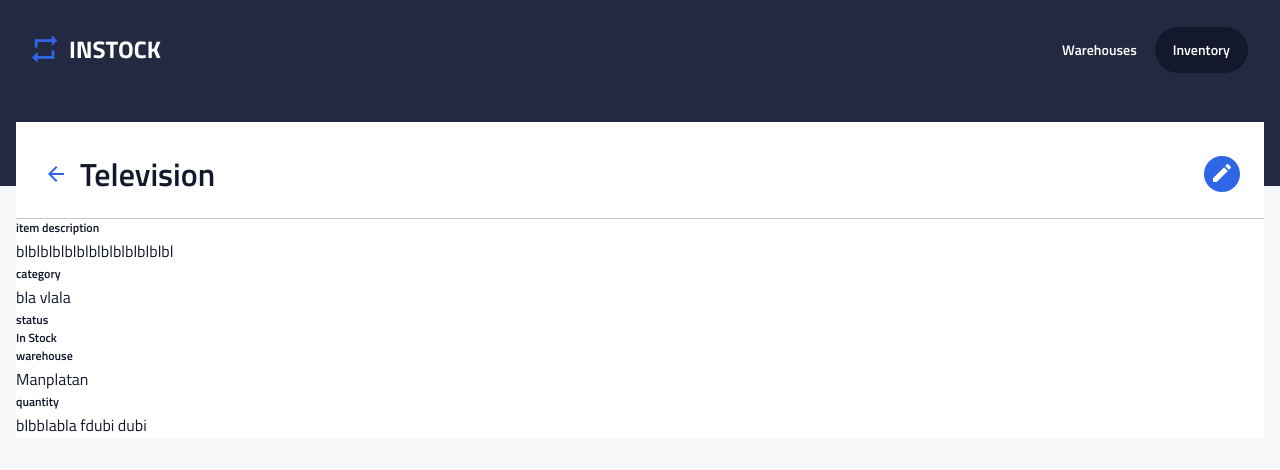
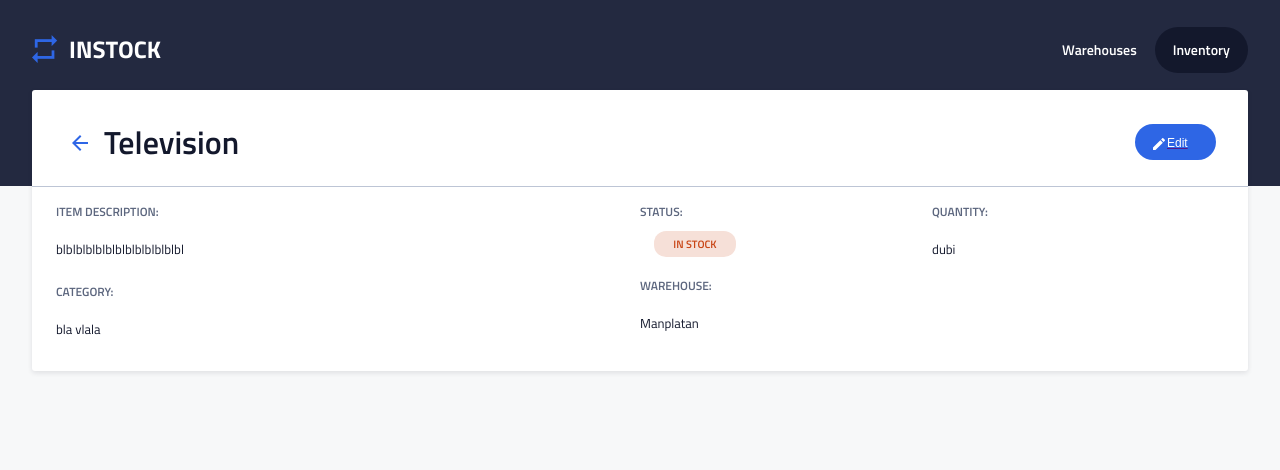
Before and after one commit to SimonMilord/instock_client, a React (Create React App) app: page /inventory/1 in a window 1280 px wide. Shown: the top 470 px of the page. Built offline with nearby package versions, Linux system fonts and the light colour scheme.

Commit message:
working on components styles

```diff
--- a/src/components/InventoryItemDetails/InventoryItemDetails.jsx
+++ b/src/components/InventoryItemDetails/InventoryItemDetails.jsx
@@ -13,23 +13,31 @@ function InventoryItemDetails(props) {
         <div className="itemDetails">
             <div className="itemDetails__subHead">
                 <div className="itemDetails__subHead-left">
-                    <img className="itemDetails__subHead-arrow" src={arrowBack} alt="back arrow" />
+                    <Link to="/inventory:id">
+                        <img className="itemDetails__subHead-arrow" src={arrowBack} alt="back arrow" />
+                    </Link>
                     <h1 className="itemDetails__subHead-title">Television</h1>
+                    {/* <h1 className="itemDetails__subHead-title">{props.itemName</h1> */}
                 </div>
+                <div>
                 <Link>
-                    <button className="itemDetails__subHead-btn"><img className="itemDetails__subHead-btn-img" src={editPen} alt="editing icon" /></button>
+                    <button className="itemDetails__subHead-btn--mobile"><img className="itemDetails__subHead-btn--mobile-img" src={editPen} alt="editing icon" /></button>
                 </Link>
+                <Link>
+                    <button className="itemDetails__subHead-btn--tabDesk"><img className="itemDetails__subHead-btn--tabDesk-img" src={editPen} alt="editing icon" />Edit</button>
+                </Link>
+                </div>
             </div>
 
             <div className="itemDetails__content">
                 <div className="itemDetails__contentBox itemDetails__contentBox--left">
                     <div className="itemDetails__contentBox-data">
-                        <h4 className="itemDetails__lable">item description</h4>
-                        <p>blblblblblblblblblblblblbl</p>
+                        <h4 className="itemDetails__label">item description:</h4>
+                        <p className="itemDetails__data">blblblblblblblblblblblblbl</p>
                         {/* <p>{props.description}</p> */}
                     </div>
                     <div className="itemDetails__contentBox-data">
-                        <h4 className="itemDetails__lable">category</h4>
+                        <h4 className="itemDetails__label">category:</h4>
                         <p className="itemDetails__data">bla vlala</p>
                         {/* <p className="itemDetails__data">{props.category}</p> */}
                     </div>
@@ -38,20 +46,20 @@ function InventoryItemDetails(props) {
                 <div className="itemDetails__contentBox itemDetails__contentBox--right">
                     <div className="itemDetails__contentSubBox">
                         <div className="itemDetails__contentBox-data">
-                            <h4 className="itemDetails__lable">status</h4>
-                            <h4 className='card__status card__status--out'>In Stock</h4>
-                            {/* <h4 className={props.status === 'In Stock' ? 'card__status': 'card__status card__status--out'}>{props.status}</h4> */}
+                            <h4 className="itemDetails__label">status:</h4>
+                            <h4 className='itemDetails__status itemDetails__status--out'>In Stock</h4>
+                            {/* <h4 className={props.status === 'In Stock' ? 'itemDetails__status': 'itemDetail__status itemDetail__status--out'}>{props.status}</h4> */}
                         </div>
                         <div className="itemDetails__contentBox-data">
-                            <h4 className="itemDetails__lable">warehouse</h4>
+                            <h4 className="itemDetails__label">warehouse:</h4>
                             <p className="itemDetails__data">Manplatan</p>
                             {/* <p className="itemDetails__data">{props.warehouseName}</p> */}
                         </div>
                     </div>
                     <div className="itemDetails__contentSubBox">
                         <div className="itemDetails__contentBox-data">
-                            <h4 className="itemDetails__lable">quantity</h4>
-                            <p className="itemDetails__data">blbblabla fdubi dubi</p>
+                            <h4 className="itemDetails__label">quantity:</h4>
+                            <p className="itemDetails__data">dubi</p>
                             {/* <p className="itemDetails__data">{props.quantity}</p> */}
                         </div>
 
--- a/src/components/InventoryItemDetails/InventoryItemDetails.scss
+++ b/src/components/InventoryItemDetails/InventoryItemDetails.scss
@@ -6,19 +6,30 @@
 .itemDetails {
     margin: -4rem 1rem 10.375rem;
     background-color: $global-white-color;
+    border-radius: .1875rem;
+    box-shadow: 0px 2px 5px rgba(19, 24, 44, 0.1);
+
+    @include tablet {
+        margin: -6rem 2rem 0 2rem;
+
+    }
 
     &__subHead {
         @include display-flex(row, space-between, center);
         padding: 2rem 1.5rem 1.5rem 1.5rem;
         border-bottom: .0625rem solid $secondary-grey;
 
+        @include tablet {
+            padding: 2rem 2rem 1.5rem 2rem;
+        }
+
 
         &-left {
-            @include display-flex(row, flex-start,center);
+            @include display-flex(row, space-between,center);
         }
 
         &-arrow {
-            padding: 0 .75rem 0 .25rem;
+            padding: 0.25rem .75rem 0 .25rem;
 
         }
 
@@ -26,7 +37,7 @@
 
         }
 
-        &-btn {
+        &-btn--mobile {
             width: 2.25rem;
             height: 2.25rem;
             border-radius: 1.125rem;
@@ -35,9 +46,127 @@
             color: $global-white-color;
 
             &-img {
+            filter: brightness(100);
+            }
+
+            @include tablet {
+                display: none;
+            }
+
+        }
+
+
+
+        &-btn--tabDesk {
+            display: none;
+            width: 5.0625rem;
+            height: 2.25rem;
+            border-radius: 1.125rem;
+            border: none;
+            background-color: $interactive-color;
+            color: $global-white-color;
+            padding: .75rem 0 0 1rem;
+            font-size: .75rem;
+            text-decoration: none;
+
+            &-img {
                 filter: brightness(100);
+                margin-bottom: -1rem;
+                height: 1rem;
+                object-position: 10% 50%;
+
+
+
+            }
+
+            @include tablet {
+                display: flex;
             }
 
         }
     }
+
+    &__content {
+
+        margin: 1rem 1.5rem;
+        padding-bottom: 0.5rem;
+
+        @include tablet {
+            @include display-flex(row, flex-start, none)
+        }
+
+    }
+
+    &__contentBox {
+
+        @include tablet {
+            width: 50%;
+        }
+
+
+        &--right {
+            @include display-flex(row, none, none);
+        }
+
+
+        &-data {
+            margin-bottom: 1.25rem;
+
+        }
+    }
+
+    &__contentSubBox {
+        width: 50%;
+
+    }
+
+    &__label {
+        margin-bottom: .875rem;
+        text-transform: uppercase;
+        color: $secondary-text-color;
+    }
+
+    &__data {
+        font-size: .8125rem;
+
+    }
+
+    &__status {
+        @include display-flex(none, center, center);
+        background-color: #15846315;
+        width: 4rem;
+        height: 1.5rem;
+        color: $instock-label-color;
+        text-transform: uppercase;
+        font-size: 11px;
+        margin-top: 0.35rem;
+        border-radius: 0.75rem;
+
+        @include tablet {
+          width: 4.5rem;
+          height: 1.65rem;
+          font-size: 12px;
+          margin-left: 1rem;
+          margin-right: 0.125rem;
+        }
+      }
+
+      &__status--out {
+        @include display-flex(none, center, center);
+        background-color: #c945152a;
+        width: 5.625rem;
+        height: 1.5rem;
+        color: $alert-color;
+        text-transform: uppercase;
+        font-size: 11px;
+        margin-top: -0.25rem;
+        border-radius: 0.75rem;
+
+        @include tablet {
+          height: 1.65rem;
+          width: 5.125rem;
+          margin-left: 0.875rem;
+          font-size: .675rem;
+        }
+      }
 }
```
